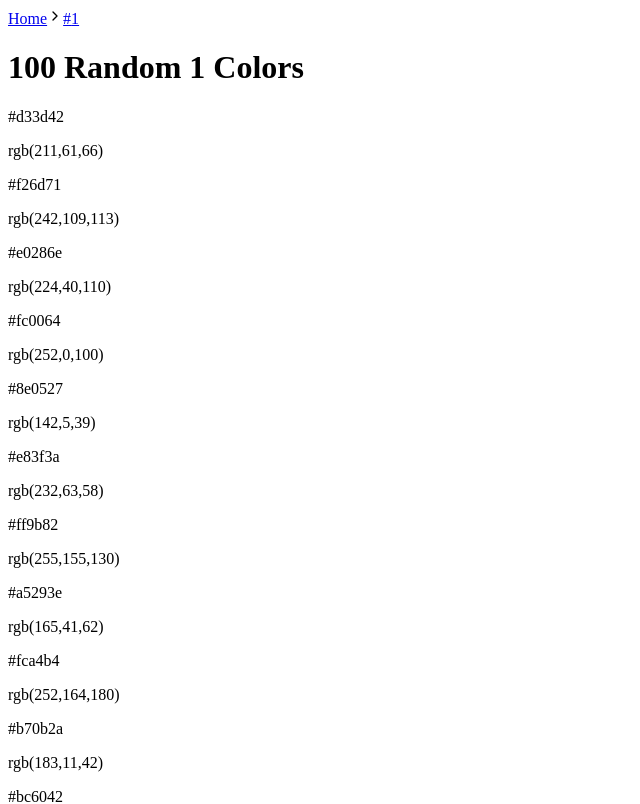
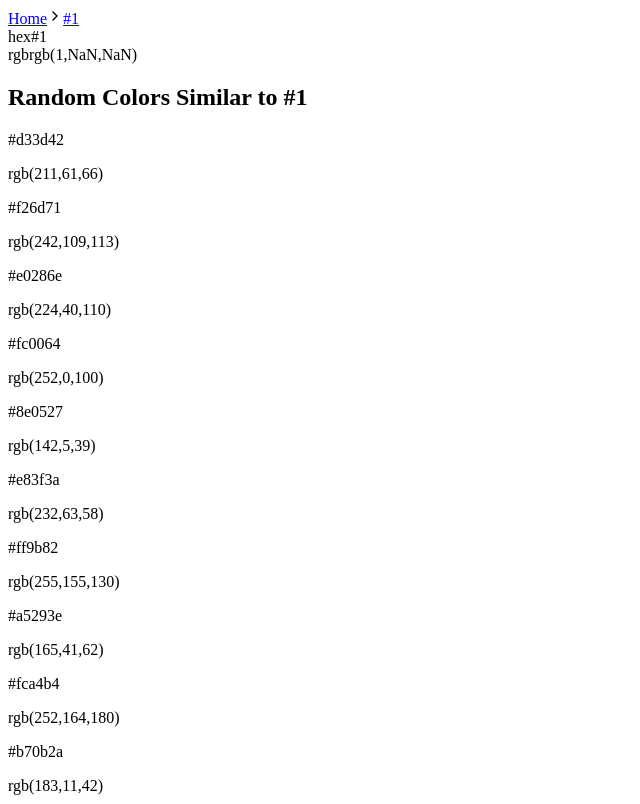
Before and after one commit to nivance/1000RandomColor, a Next.js app: page /1/1 in a window 1280 px wide. Shown: the top 804 px of the page, without its empty margins (0-640 px from the left). Built offline with nearby package versions, Linux system fonts and the light colour scheme; no server answers.

Commit message:
Update page.tsx

```diff
--- a/src/app/[locale]/[slug]/page.tsx
+++ b/src/app/[locale]/[slug]/page.tsx
@@ -1,18 +1,20 @@
 import SpecificColor from '@/components/specific-color';
+import ColorShow from '@/components/color-show';
 import { config } from "@/lib/config";
 import type { Metadata } from 'next';
 import { getTranslations } from 'next-intl/server';
 import Link from 'next/link';
-import { ArrowLeft, ChevronRight } from 'lucide-react';
+import { ChevronRight } from 'lucide-react';
+import { hexToRgb } from '@/lib/utils';
 
 export const runtime = "edge";
 
-export async function generateMetadata({ params }: { params: { slug: string, locale: string }}): Promise<Metadata> {
+export async function generateMetadata({ params }: { params: { slug: string, locale: string } }): Promise<Metadata> {
   const canonicalUrl = `${config.baseUrl}/${params.locale !== "en" ? params.locale + "/" : ""}${params.slug}`;
   const t = await getTranslations('metadata');
-  const title = t("sepc_title", {"hex_code": params.slug, "host_name": config.baseUrl});
-  const description = t("sepc_desc", {"hex_code": params.slug});
-  const keywords = t("sepc_keywords", {"hex_code": params.slug});
+  const title = t("sepc_title", { "hex_code": params.slug, "host_name": config.baseUrl });
+  const description = t("sepc_desc", { "hex_code": params.slug });
+  const keywords = t("sepc_keywords", { "hex_code": params.slug });
   return {
     title: title,
     description: description,
@@ -31,6 +33,7 @@ export async function generateMetadata({ params }: { params: { slug: string, loc
 
 export default function Page({ params }: { params: { slug: string } }) {
   const color = params.slug;
+  const rgb = hexToRgb(color);
 
   return (
     <div className="mx-auto w-[90%] lg:w-[80%]">
@@ -39,7 +42,10 @@ export default function Page({ params }: { params: { slug: string } }) {
         <ChevronRight className="" size={16} />
         <Link href={color} className="hover:text-blue-500">#{color}</Link>
       </nav>
-      <h1 className="text-2xl font-bold text-white text-center mb-4">100 Random {color} Colors</h1>
+      <ColorShow color={color} />
+      <div>
+        <h2 className="text-2xl font-mono text-gray-500 font-bold text-center mt-8 mb-4">Random Colors Similar to #{color}</h2>
+      </div>
       <SpecificColor color={color} />
     </div>
   );
```
